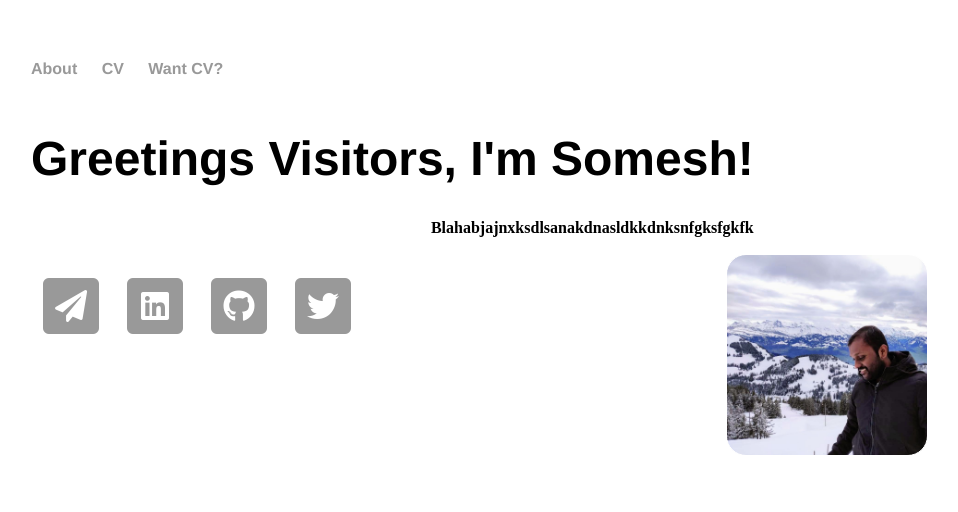
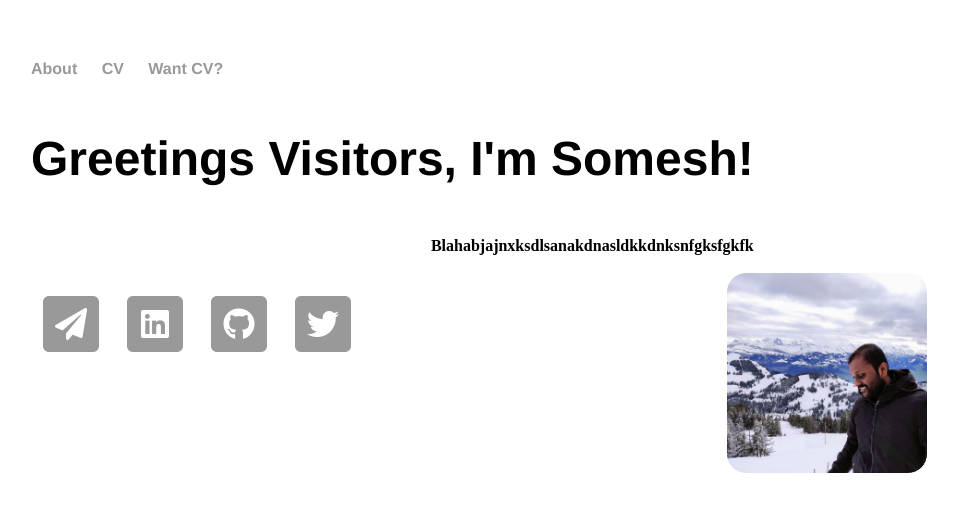
Before and after one commit to saisomesh2594/saisomesh2594.github.io, a Jekyll site: the page built from index.html, in a window 1280 px wide. Shown: the top 512 px of the page, without its empty margins (161-1119 px from the left). Built offline with Jekyll 4.4.1, drawn with Linux system fonts in a browser that asks for light colours.

```diff
--- a/index.html
+++ b/index.html
@@ -21,7 +21,7 @@ title: Somesh Sai, Just Another Bioinformatician
 	<h4>
 	<div class="logo-container" style="float:left;">
 		<p>
-		<h1>Greetings Visitors, I'm Somesh!</h1>
+		<h1>Greetings Visitors, I'm Somesh!</h1><br>
 		Blahabjajnxksdlsanakdnasldkkdnksnfgksfgkfk
 		</p>
 		</div>
```
